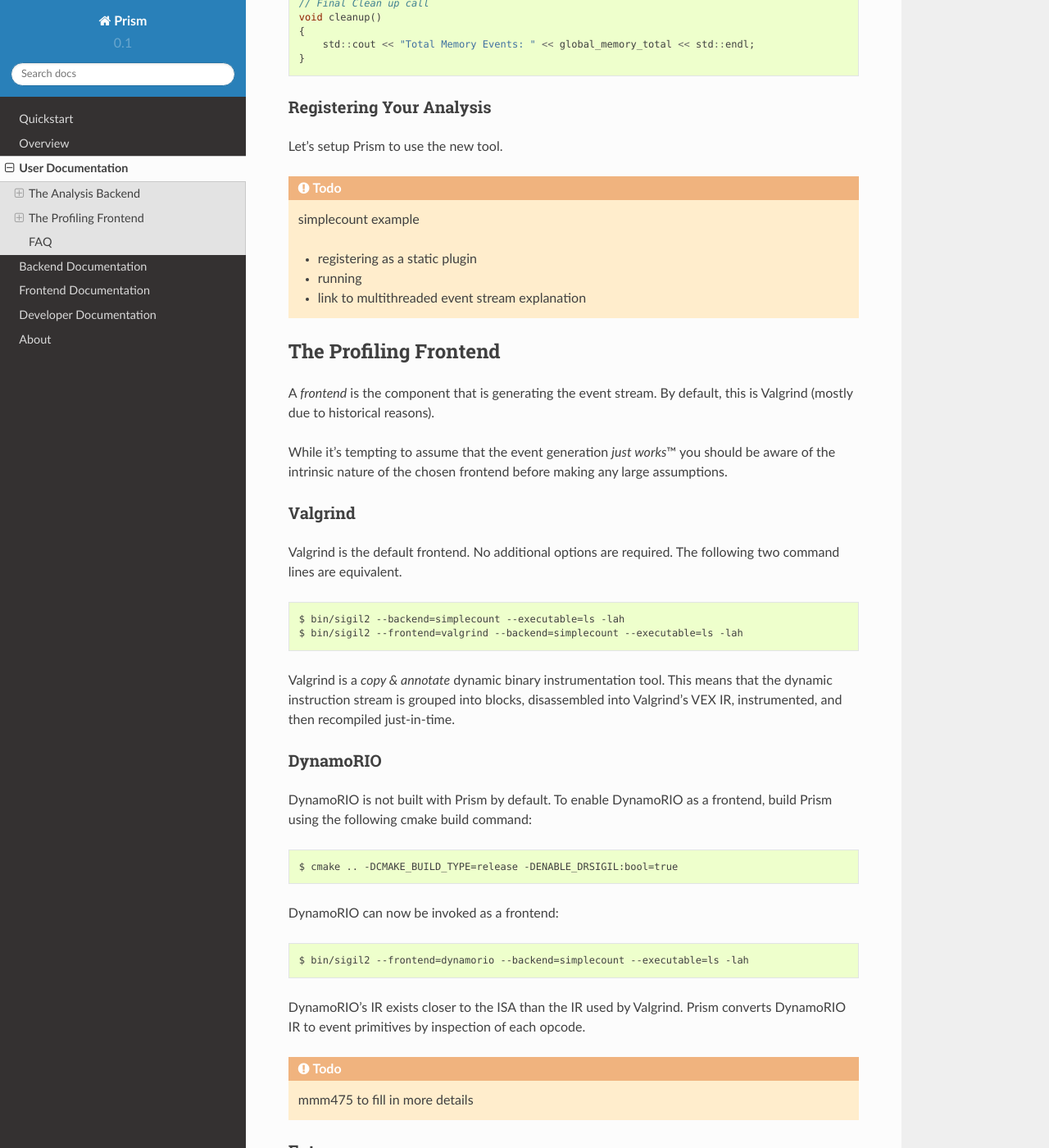
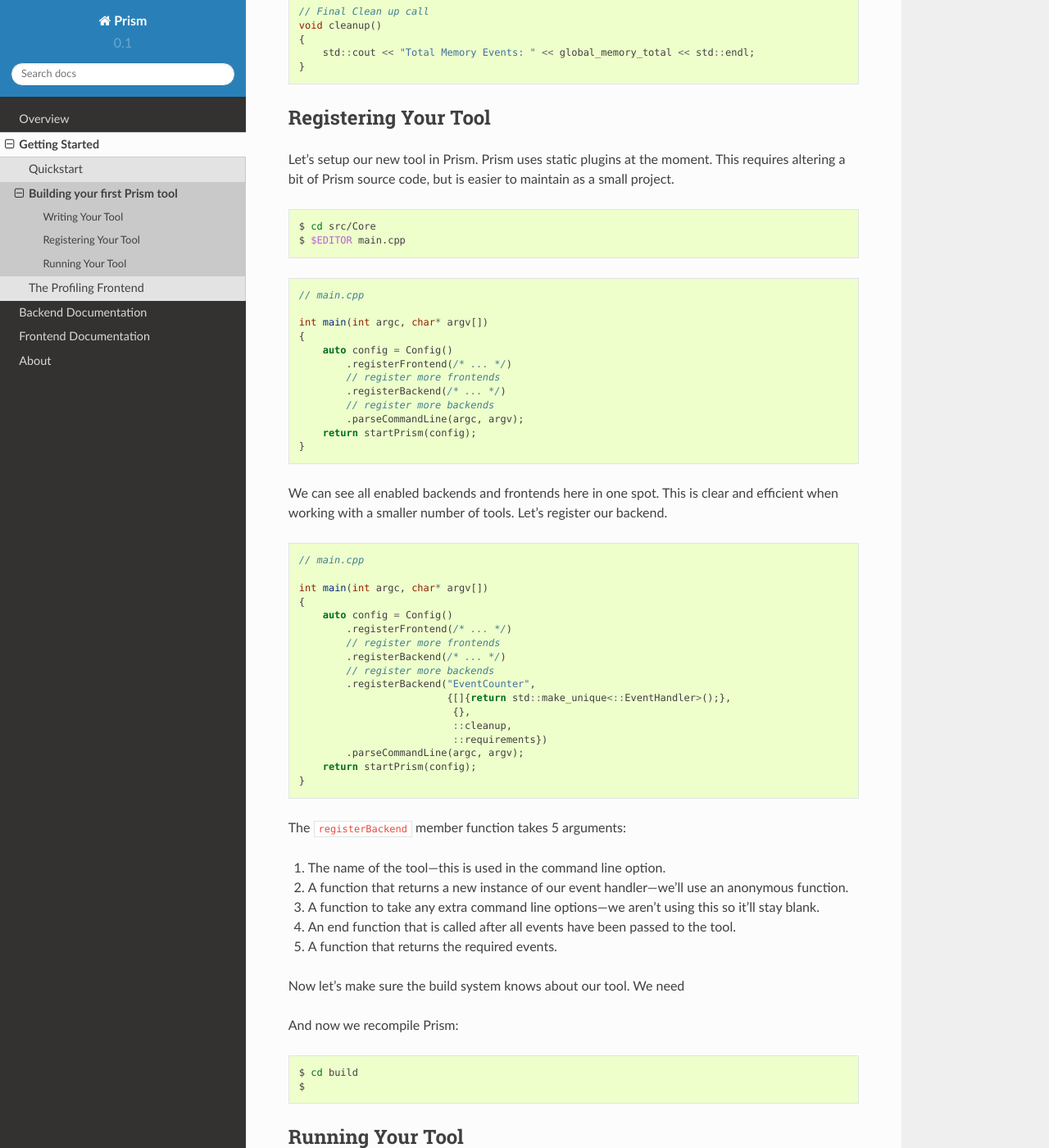
Before and after one commit to VANDAL/prism, a Sphinx documentation site: the page built from docs/source/getting-started-backend.rst, in a window 1280 px wide and 1400 px high, scrolled down 2476 px. Shown: the whole window at 82% size. Built offline with Sphinx 7.4.7 and the Read the Docs theme 2.0.0, drawn with Linux system fonts in a browser that asks for light colours; formulas are drawn with MathJax 3; some of the changed text lies outside the part shown.

Commit message:
Update documentation

```diff
--- a/docs/source/changelog.rst
+++ /dev/null
@@ -1,4 +0,0 @@
-Changelog
-=========
-
-.. todo:: TODO
--- a/docs/source/user-docs.rst
+++ b/docs/source/getting-started-backend.rst
@@ -1,18 +1,11 @@
-User Documentation
-==================
-
-.. _backends:
-
-The Analysis Backend
---------------------
-
-
-Getting Started with a Tool
-~~~~~~~~~~~~~~~~~~~~~~~~~~~
+Building your first Prism tool
+==============================
 
 This example will demonstrate how to get started analyzing a workload.
-Let's do a simple example that **counts each event type**.
-We'll integrate our new tool with |project| later in :ref:`backendregistration`.
+We'll generate a simple tool that counts the number of memory events in a workload.
+
+Writing Your Tool
+~~~~~~~~~~~~~~~~~
 
 First, let's make a new folder for our backend, called ``EventCounter``,
 and begin making the backend.
@@ -102,6 +95,11 @@
    #include "Core/Backends.hpp"
    #include <atomic>
 
+   // forward function declarations
+   void cleanup(void);
+   sigil2::capabilities requirements(void);
+
+   // global memory event counter
    extern std::atomic<unsigned> global_memory_total;
 
    class EventHandler : public BackendIface
@@ -150,74 +148,76 @@
 
 .. _backendregistration:
 
-Registering Your Analysis
-~~~~~~~~~~~~~~~~~~~~~~~~~
+Registering Your Tool
+~~~~~~~~~~~~~~~~~~~~~
 
-Let's setup |project| to use the new tool.
+Let's setup our new tool in |project|.
+|project| uses static plugins at the moment.
+This requires altering a bit of |project| source code, but is easier to maintain as a small project.
 
-.. todo:: simplecount example
+.. code-block:: sh
 
-          * registering as a static plugin
-          * running
-          * link to multithreaded event stream explanation
+   $ cd src/Core
+   $ $EDITOR main.cpp
 
-.. _frontends:
+.. code-block:: cpp
 
-The Profiling Frontend
-----------------------
+   // main.cpp
 
-A *frontend* is the component that is generating the event stream.
-By default, this is Valgrind (mostly due to historical reasons).
+   int main(int argc, char* argv[])
+   {
+       auto config = Config()
+           .registerFrontend(/* ... */)
+           // register more frontends
+           .registerBackend(/* ... */)
+           // register more backends
+           .parseCommandLine(argc, argv);
+       return startPrism(config);
+   }
 
-.. include:: <isonum.txt>
+We can see all enabled backends and frontends here in one spot.
+This is clear and efficient when working with a smaller number of tools.
+Let's register our backend.
 
-While it's tempting to assume that the event generation *just works*\ |trade|
-you should be aware of the intrinsic nature of the chosen frontend before
-making any large assumptions.
+.. code-block:: cpp
 
-Valgrind
-~~~~~~~~
-Valgrind is the default frontend. No additional options are required. The
-following two command lines are equivalent.
+   // main.cpp
 
-.. code-block:: none
+   int main(int argc, char* argv[])
+   {
+       auto config = Config()
+           .registerFrontend(/* ... */)
+           // register more frontends
+           .registerBackend(/* ... */)
+           // register more backends
+           .registerBackend("EventCounter",
+                            {[]{return std::make_unique<::EventHandler>();},
+                             {},
+                             ::cleanup,
+                             ::requirements})
+           .parseCommandLine(argc, argv);
+       return startPrism(config);
+   }
 
-   $ bin/sigil2 --backend=simplecount --executable=ls -lah
-   $ bin/sigil2 --frontend=valgrind --backend=simplecount --executable=ls -lah
+The ``registerBackend`` member function takes 5 arguments:
 
-Valgrind is a *copy & annotate* dynamic binary instrumentation tool. This means
-that the dynamic instruction stream is grouped into blocks, disassembled into
-Valgrind's VEX IR, instrumented, and then recompiled just-in-time.
+1. The name of the tool---this is used in the command line option.
+#. A function that returns a new instance of our event handler---we'll use an anonymous function.
+#. A function to take any extra command line options---we aren't using this so it'll stay blank.
+#. An end function that is called after all events have been passed to the tool.
+#. A function that returns the required events.
 
-DynamoRIO
-~~~~~~~~~
-DynamoRIO is not built with |project| by default. To enable DynamoRIO as a frontend,
-build |project| using the following cmake build command:
+Now let's make sure the build system knows about our tool.
+We need
 
-.. code-block:: none
+And now we recompile |project|:
 
-   $ cmake .. -DCMAKE_BUILD_TYPE=release -DENABLE_DRSIGIL:bool=true
+.. code-block:: sh
 
-DynamoRIO can now be invoked as a frontend:
+   $ cd build
+   $
 
-.. code-block:: none
+Running Your Tool
+~~~~~~~~~~~~~~~~~
 
-   $ bin/sigil2 --frontend=dynamorio --backend=simplecount --executable=ls -lah
-
-DynamoRIO's IR exists closer to the ISA than the IR used by Valgrind.
-|project| converts DynamoRIO IR to event primitives by inspection of each
-opcode.
-
-.. todo:: mmm475 to fill in more details
-
-Future
-~~~~~~
-Additional frontends being explored include:
-
-* LLVM-tracer
-* Contech
-* GPU Ocelot
-
-
-FAQ
----
+Todo
--- a/docs/source/quickstart.rst
+++ b/docs/source/quickstart.rst
@@ -37,8 +37,6 @@
 in ``mybinary``. In this example, ``stgen`` is the backend that processes
 events into a special event trace that is used in SynchroTrace_.
 
-More information on backends are in :ref:`backends`.
-
 .. _SynchroTrace:
    http://vlsi.ece.drexel.edu/index.php/SynchroTrace/
 
@@ -48,8 +46,6 @@
   $ bin/prism --frontend=valgrind --backend=stgen --executable=./mybinary
 
 .. _Valgrind: http://valgrind.org/
-
-Available frontends are discussed in :ref:`frontends`.
 
 Dependencies
 ------------
```
Also changed, not shown: other parts of docs/source/quickstart.rst (+1 -1 lines), docs/source/dev-docs.rst (deleted, +0 -24 lines), docs/source/getting-started-frontend.rst (added, +55 -0 lines), docs/source/getting-started.rst (added, +11 -0 lines), docs/source/index.rst (+9 -6 lines).
